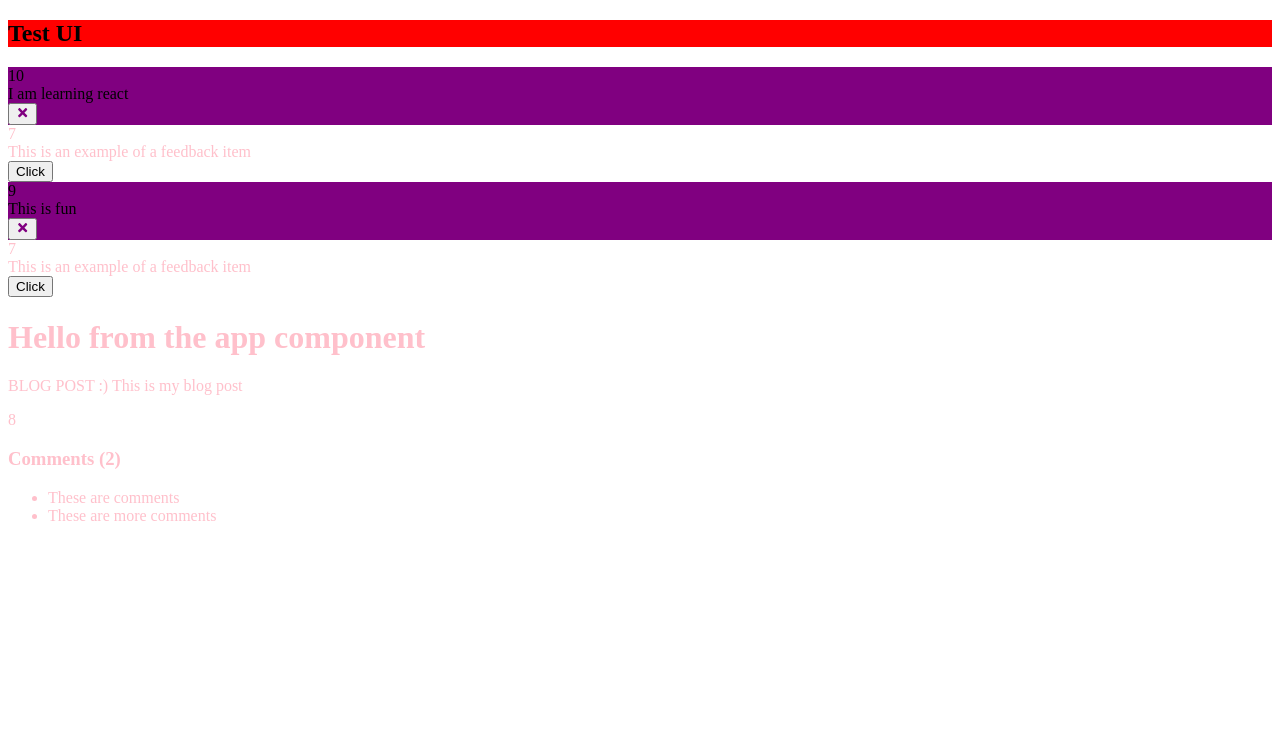
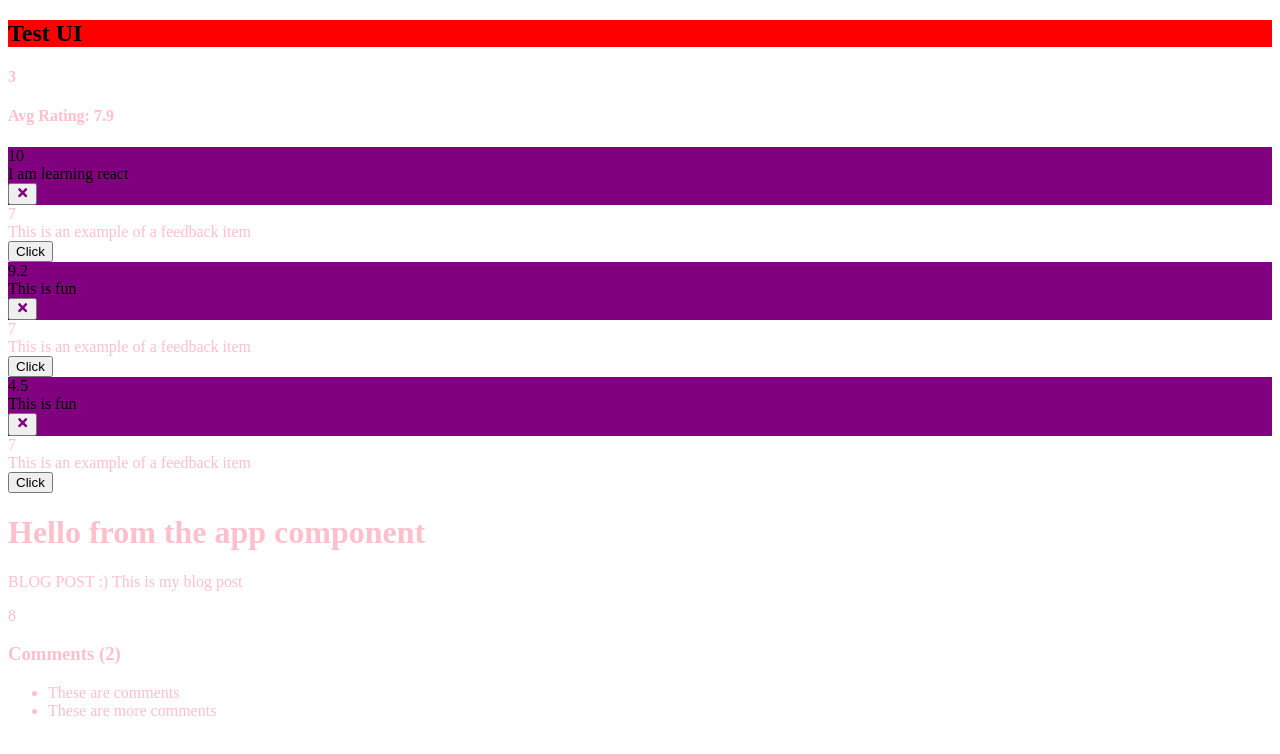
Before and after one commit to oscar-ct/react-practice, a React (Create React App) app: page / in a window 1280 px wide. Shown: the top 754 px of the page. Built offline with nearby package versions, Linux system fonts and the light colour scheme.

Commit message:
feat: created new component to display avg rating of data

```diff
--- a/src/App.js
+++ b/src/App.js
@@ -3,6 +3,7 @@ import FeedbackItem from "./components/FeedbackItem";
 import { useState } from "react";
 import FeedbackList from "./components/FeedbackList";
 import FeedbackData from "./data/FeedbackData";
+import FeedbackStats from "./components/FeedbackStats";
 
 function App() {
     const [feedback, setFeedback] = useState(FeedbackData)
@@ -48,6 +49,7 @@ function App() {
     return (
         <>
             <Header text="Test UI" bgColor='red' textColor='black' />
+            <FeedbackStats feedback={feedback}/>
             <FeedbackList feedback={feedback} handleDelete2={deleteFeedback}/>
             {/*<FeedbackItem />*/}
             <div className='container'>
--- /dev/null
+++ b/src/components/FeedbackStats.jsx
@@ -0,0 +1,22 @@
+import PropTypes from "prop-types";
+function FeedbackStats({feedback}) {
+
+    let avg = feedback.reduce(function (acc, cur) {
+        return acc + cur.rating/ feedback.length;
+    }, 0)
+
+    avg = avg.toFixed(1).replace(/[.,]0$/, '')
+
+    return (
+        <div className="feedback-stats">
+            <h4>{feedback.length}</h4>
+            <h4>Avg Rating: {isNaN(avg) ? 0 : avg}</h4>
+        </div>
+    )
+}
+
+FeedbackStats.propTypes = {
+    feedback: PropTypes.array.isRequired
+}
+
+export default FeedbackStats
--- a/src/data/FeedbackData.js
+++ b/src/data/FeedbackData.js
@@ -6,7 +6,12 @@ const FeedbackData = [
     },
     {
         id: 2,
-        rating: 9,
+        rating: 9.2,
+        text: 'This is fun'
+    },
+    {
+        id: 3,
+        rating: 4.5,
         text: 'This is fun'
     }
 ]
```
